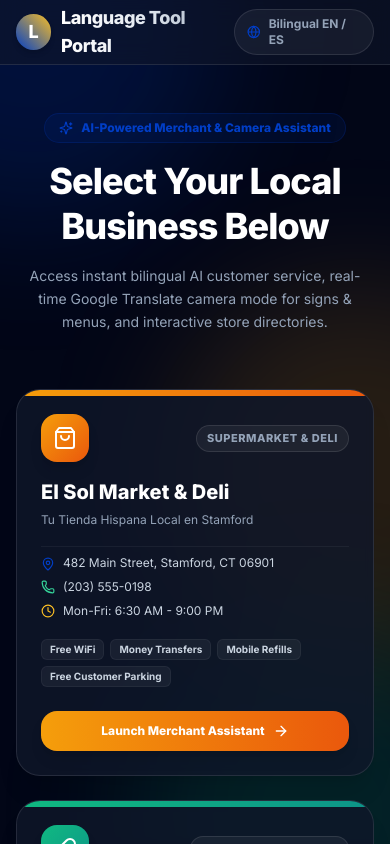
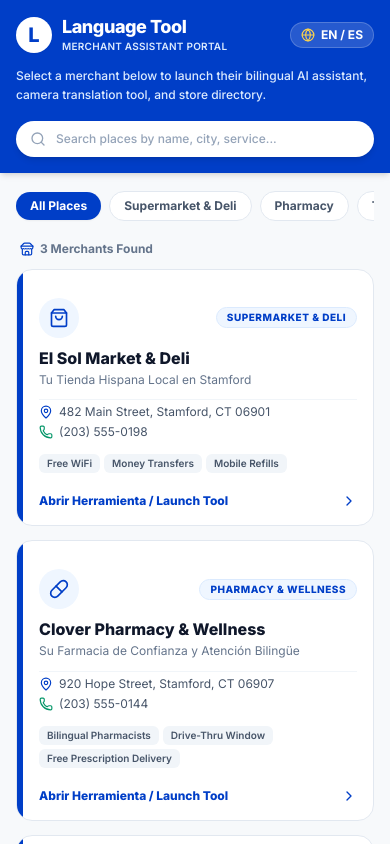
Before and after one commit to andmcm8/language-tool, a Next.js app: page / in a window 390 px wide. Shown: the top 844 px of the page. Built offline with nearby package versions, Linux system fonts and the light colour scheme.

Commit message:
Redesign homepage portal with mobile-first White & Royal Blue light theme, functional real-time search bar, category filter pills, and scalable grid layout

```diff
--- a/app/page.tsx
+++ b/app/page.tsx
@@ -1,27 +1,23 @@
-import React from "react";
+"use client";
+
+import React, { useState, useMemo } from "react";
 import Link from "next/link";
 import { getAllMerchants } from "@/lib/merchants";
 import {
   ShoppingBag,
   Pill,
   Wrench,
-  Camera,
-  MessageSquare,
-  Sparkles,
+  Search,
+  X,
   MapPin,
   Clock,
   Phone,
   ArrowRight,
-  ShieldCheck,
   Globe,
-  Zap,
+  Sparkles,
+  Store,
+  ChevronRight,
 } from "lucide-react";
-
-export const metadata = {
-  title: "Language Tool - Merchant Assistant & Translation Portal",
-  description:
-    "Select your local business to launch their bilingual AI assistant, Google Translate camera mode, and interactive product directory.",
-};
 
 const MERCHANT_ICONS: Record<string, any> = {
   elsol: ShoppingBag,
@@ -29,131 +25,206 @@
   "stamford-repairs": Wrench,
 };
 
-const MERCHANT_GRADIENTS: Record<string, string> = {
-  elsol: "from-amber-500 to-orange-600",
-  "clover-pharmacy": "from-emerald-500 to-teal-600",
-  "stamford-repairs": "from-blue-600 to-indigo-600",
+const MERCHANT_BADGES: Record<string, string> = {
+  elsol: "Supermarket & Deli",
+  "clover-pharmacy": "Pharmacy & Wellness",
+  "stamford-repairs": "Tech & Phone Repair",
 };
 
-const MERCHANT_BADGES: Record<string, string> = {
-  elsol: "Supermarket & Deli",
-  "clover-pharmacy": "Bilingual Pharmacy",
-  "stamford-repairs": "Device & Phone Repair",
-};
+const CATEGORIES = [
+  { id: "all", label: "All Places" },
+  { id: "supermarket", label: "Supermarket & Deli" },
+  { id: "pharmacy", label: "Pharmacy" },
+  { id: "repair", label: "Tech Repair" },
+];
 
 export default function HomePage() {
-  const merchants = getAllMerchants();
+  const allMerchants = useMemo(() => getAllMerchants(), []);
+  const [searchQuery, setSearchQuery] = useState("");
+  const [selectedCategory, setSelectedCategory] = useState("all");
+
+  /* ---------- Real-Time Filtering Logic ---------- */
+  const filteredMerchants = useMemo(() => {
+    return allMerchants.filter((m) => {
+      const id = m.storeInfo.id.toLowerCase();
+      const name = m.storeInfo.name.toLowerCase();
+      const tagline = m.storeInfo.tagline.toLowerCase();
+      const address = m.storeInfo.address.toLowerCase();
+      const badge = (MERCHANT_BADGES[id] || "").toLowerCase();
+      const amenities = (m.storeInfo.amenities || []).join(" ").toLowerCase();
+
+      const q = searchQuery.toLowerCase().trim();
+      const matchesSearch =
+        !q ||
+        name.includes(q) ||
+        tagline.includes(q) ||
+        address.includes(q) ||
+        badge.includes(q) ||
+        amenities.includes(q);
+
+      let matchesCategory = true;
+      if (selectedCategory === "supermarket") {
+        matchesCategory = id === "elsol" || badge.includes("supermarket");
+      } else if (selectedCategory === "pharmacy") {
+        matchesCategory = id === "clover-pharmacy" || badge.includes("pharmacy");
+      } else if (selectedCategory === "repair") {
+        matchesCategory = id === "stamford-repairs" || badge.includes("repair");
+      }
+
+      return matchesSearch && matchesCategory;
+    });
+  }, [allMerchants, searchQuery, selectedCategory]);
 
   return (
-    <main className="min-h-screen bg-slate-950 text-slate-100 font-sans selection:bg-primary selection:text-white">
-      {/* BACKGROUND GRADIENT DECORATION */}
-      <div className="fixed inset-0 pointer-events-none overflow-hidden">
-        <div className="absolute -top-40 -left-40 w-96 h-96 bg-primary/20 rounded-full blur-3xl" />
-        <div className="absolute top-1/3 -right-40 w-96 h-96 bg-amber-500/15 rounded-full blur-3xl" />
-        <div className="absolute -bottom-40 left-1/3 w-96 h-96 bg-emerald-500/15 rounded-full blur-3xl" />
+    <main className="min-h-screen bg-[#f7f9fb] text-slate-800 font-sans selection:bg-primary selection:text-white pb-20">
+      {/* ROYAL BLUE MOBILE-FIRST HEADER */}
+      <header className="bg-[#003ec7] text-white shadow-md">
+        <div className="max-w-md md:max-w-4xl mx-auto px-4 py-4 space-y-3">
+          {/* Top Title & Language Badge */}
+          <div className="flex items-center justify-between">
+            <div className="flex items-center gap-2.5">
+              <div className="w-9 h-9 rounded-xl bg-white text-[#003ec7] flex items-center justify-center shadow-sm font-black text-xl">
+                L
+              </div>
+              <div>
+                <h1 className="font-extrabold text-lg leading-tight text-white tracking-tight">
+                  Language Tool
+                </h1>
+                <p className="text-[10px] text-blue-100 font-semibold tracking-wide">
+                  MERCHANT ASSISTANT PORTAL
+                </p>
+              </div>
             </div>
 
-      {/* HEADER BAR */}
-      <header className="relative z-10 border-b border-white/10 bg-slate-900/60 backdrop-blur-md sticky top-0">
-        <div className="max-w-6xl mx-auto px-4 h-16 flex items-center justify-between">
-          <div className="flex items-center gap-2.5">
-            <div className="w-9 h-9 rounded-xl bg-gradient-to-tr from-primary to-amber-400 flex items-center justify-center text-white shadow-md font-black text-lg">
-              L
+            <div className="flex items-center gap-1.5 bg-white/15 text-white border border-white/20 px-2.5 py-1 rounded-full text-xs font-bold shadow-xs">
+              <Globe className="w-3.5 h-3.5 text-amber-300" />
+              <span>EN / ES</span>
             </div>
-            <span className="font-extrabold text-lg tracking-tight bg-gradient-to-r from-white via-slate-200 to-slate-400 bg-clip-text text-transparent">
-              Language Tool Portal
-            </span>
           </div>
 
-          <div className="flex items-center gap-2 text-xs font-bold text-slate-400 bg-white/5 border border-white/10 px-3 py-1.5 rounded-full">
-            <Globe className="w-3.5 h-3.5 text-primary" />
-            <span>Bilingual EN / ES</span>
+          {/* Subtitle Message */}
+          <p className="text-xs text-blue-100 font-medium leading-relaxed">
+            Select a merchant below to launch their bilingual AI assistant, camera translation tool, and store directory.
+          </p>
+
+          {/* FUNCTIONAL SEARCH INPUT BAR */}
+          <div className="relative pt-1">
+            <div className="relative flex items-center">
+              <Search className="absolute left-3.5 w-4 h-4 text-slate-400 pointer-events-none" />
+              <input
+                type="text"
+                value={searchQuery}
+                onChange={(e) => setSearchQuery(e.target.value)}
+                placeholder="Search places by name, city, service..."
+                className="w-full pl-10 pr-9 py-2.5 bg-white text-slate-900 rounded-xl text-xs font-medium placeholder:text-slate-400 focus:outline-none focus:ring-2 focus:ring-amber-400 shadow-md"
+              />
+              {searchQuery && (
+                <button
+                  onClick={() => setSearchQuery("")}
+                  className="absolute right-3 p-1 rounded-full text-slate-400 hover:text-slate-600"
+                >
+                  <X className="w-3.5 h-3.5" />
+                </button>
+              )}
+            </div>
           </div>
         </div>
       </header>
 
-      {/* HERO SECTION */}
-      <section className="relative z-10 max-w-4xl mx-auto px-4 pt-12 pb-8 text-center space-y-4">
-        <div className="inline-flex items-center gap-2 px-3.5 py-1.5 rounded-full bg-primary/10 border border-primary/20 text-primary text-xs font-extrabold shadow-xs">
-          <Sparkles className="w-3.5 h-3.5" />
-          <span>AI-Powered Merchant & Camera Assistant</span>
+      {/* CATEGORY FILTER PILLS */}
+      <section className="max-w-md md:max-w-4xl mx-auto px-4 pt-3.5 pb-2">
+        <div className="flex items-center gap-2 overflow-x-auto no-scrollbar py-1">
+          {CATEGORIES.map((cat) => (
+            <button
+              key={cat.id}
+              onClick={() => setSelectedCategory(cat.id)}
+              className={`px-3.5 py-1.5 rounded-full text-xs font-bold whitespace-nowrap transition-all shadow-2xs ${
+                selectedCategory === cat.id
+                  ? "bg-[#003ec7] text-white shadow-sm"
+                  : "bg-white text-slate-600 border border-slate-200 hover:bg-slate-100"
+              }`}
+            >
+              {cat.label}
+            </button>
+          ))}
+        </div>
+      </section>
+
+      {/* MERCHANT RESULTS COUNT & GRID */}
+      <section className="max-w-md md:max-w-4xl mx-auto px-4 pt-2">
+        <div className="flex items-center justify-between text-xs font-bold text-slate-500 mb-3 px-1">
+          <div className="flex items-center gap-1.5">
+            <Store className="w-3.5 h-3.5 text-[#003ec7]" />
+            <span>
+              {filteredMerchants.length}{" "}
+              {filteredMerchants.length === 1 ? "Merchant" : "Merchants"} Found
+            </span>
+          </div>
+          {searchQuery && (
+            <span className="text-slate-400 font-medium truncate max-w-[140px]">
+              "{searchQuery}"
+            </span>
+          )}
         </div>
 
-        <h1 className="text-4xl md:text-5xl font-black tracking-tight text-white leading-tight">
-          Select Your Local Business Below
-        </h1>
-
-        <p className="text-slate-400 text-sm md:text-base max-w-2xl mx-auto leading-relaxed">
-          Access instant bilingual AI customer service, real-time Google Translate camera mode for signs & menus, and interactive store directories.
-        </p>
-      </section>
-
-      {/* MERCHANT STORE CARDS GRID */}
-      <section className="relative z-10 max-w-6xl mx-auto px-4 py-6">
-        <div className="grid grid-cols-1 md:grid-cols-3 gap-6">
-          {merchants.map((merchant) => {
+        {/* NEAT MOBILE-FIRST GRID (1-col mobile, 2-col tablet/desktop) */}
+        {filteredMerchants.length > 0 ? (
+          <div className="grid grid-cols-1 sm:grid-cols-2 gap-3.5">
+            {filteredMerchants.map((merchant) => {
               const id = merchant.storeInfo.id;
               const Icon = MERCHANT_ICONS[id] || ShoppingBag;
-            const gradient = MERCHANT_GRADIENTS[id] || "from-primary to-blue-600";
-            const categoryBadge = MERCHANT_BADGES[id] || "Local Business";
+              const badgeText = MERCHANT_BADGES[id] || "Local Business";
 
               return (
-              <div
+                <Link
                   key={id}
-                className="group relative bg-slate-900/80 border border-white/10 hover:border-white/25 rounded-3xl p-6 flex flex-col justify-between transition-all duration-300 hover:-translate-y-1 shadow-xl hover:shadow-2xl overflow-hidden backdrop-blur-sm"
+                  href={`/${id}`}
+                  className="group bg-white rounded-2xl p-4 border border-slate-200 hover:border-[#003ec7]/40 shadow-xs hover:shadow-md transition-all flex flex-col justify-between space-y-3 relative overflow-hidden"
                 >
-                {/* Top Ambient Glow */}
-                <div
-                  className={`absolute top-0 inset-x-0 h-1.5 bg-gradient-to-r ${gradient}`}
-                />
+                  {/* Left Accent Stripe */}
+                  <div className="absolute left-0 top-0 bottom-0 w-1.5 bg-[#003ec7]" />
 
-                <div className="space-y-4">
-                  {/* Category & Icon */}
+                  <div className="space-y-2.5 pl-1.5">
+                    {/* Header: Icon + Badge */}
                     <div className="flex items-center justify-between">
-                    <div
-                      className={`w-12 h-12 rounded-2xl bg-gradient-to-br ${gradient} flex items-center justify-center text-white shadow-lg group-hover:scale-110 transition-transform`}
-                    >
-                      <Icon className="w-6 h-6" />
+                      <div className="w-10 h-10 rounded-xl bg-blue-50 text-[#003ec7] flex items-center justify-center shadow-2xs group-hover:bg-[#003ec7] group-hover:text-white transition-colors">
+                        <Icon className="w-5 h-5" />
                       </div>
-                    <span className="text-[11px] font-extrabold uppercase tracking-wider text-slate-400 bg-white/5 border border-white/10 px-2.5 py-1 rounded-full">
-                      {categoryBadge}
+
+                      <span className="text-[10px] font-extrabold uppercase tracking-wider text-[#003ec7] bg-blue-50 px-2.5 py-0.5 rounded-full border border-blue-100">
+                        {badgeText}
                       </span>
                     </div>
 
-                  {/* Name & Tagline */}
+                    {/* Merchant Name & Tagline */}
                     <div>
-                    <h2 className="text-xl font-black text-white group-hover:text-amber-400 transition-colors">
+                      <h2 className="text-base font-extrabold text-slate-900 group-hover:text-[#003ec7] transition-colors leading-tight">
                         {merchant.storeInfo.name}
                       </h2>
-                    <p className="text-xs text-slate-400 mt-1 line-clamp-2 leading-relaxed">
+                      <p className="text-xs text-slate-500 mt-0.5 line-clamp-2 leading-relaxed">
                         {merchant.storeInfo.tagline}
                       </p>
                     </div>
 
-                  {/* Store Details */}
-                  <div className="space-y-2 pt-2 text-xs text-slate-300 border-t border-white/5">
-                    <div className="flex items-start gap-2">
-                      <MapPin className="w-3.5 h-3.5 text-primary shrink-0 mt-0.5" />
+                    {/* Address & Phone Details */}
+                    <div className="space-y-1 text-xs text-slate-600 pt-1 border-t border-slate-100">
+                      <div className="flex items-center gap-1.5 truncate">
+                        <MapPin className="w-3.5 h-3.5 text-[#003ec7] shrink-0" />
                         <span className="truncate">{merchant.storeInfo.address}</span>
                       </div>
 
-                    <div className="flex items-center gap-2">
-                      <Phone className="w-3.5 h-3.5 text-emerald-400 shrink-0" />
+                      <div className="flex items-center gap-1.5">
+                        <Phone className="w-3.5 h-3.5 text-emerald-600 shrink-0" />
                         <span>{merchant.storeInfo.phone}</span>
-                    </div>
-
-                    <div className="flex items-center gap-2">
-                      <Clock className="w-3.5 h-3.5 text-amber-400 shrink-0" />
-                      <span>Mon-Fri: {merchant.storeInfo.hours.monday_friday}</span>
                       </div>
                     </div>
 
-                  {/* Amenities Badges */}
-                  <div className="flex flex-wrap gap-1.5 pt-1">
-                    {merchant.storeInfo.amenities?.map((item, idx) => (
+                    {/* Amenities Tags */}
+                    <div className="flex flex-wrap gap-1 pt-1">
+                      {merchant.storeInfo.amenities?.slice(0, 3).map((item, idx) => (
                         <span
                           key={idx}
-                        className="text-[10px] font-bold text-slate-300 bg-white/5 px-2 py-0.5 rounded-md border border-white/5"
+                          className="text-[10px] font-semibold text-slate-600 bg-slate-100 px-2 py-0.5 rounded-md"
                         >
                           {item}
                         </span>
@@ -161,67 +232,40 @@
                     </div>
                   </div>
 
-                {/* Launch Button Link */}
-                <div className="pt-6">
-                  <Link
-                    href={`/${id}`}
-                    className={`w-full py-3 px-4 rounded-2xl bg-gradient-to-r ${gradient} text-white font-extrabold text-xs flex items-center justify-center gap-2 shadow-lg hover:brightness-110 transition-all group-hover:gap-3`}
-                  >
-                    <span>Launch Merchant Assistant</span>
-                    <ArrowRight className="w-4 h-4" />
+                  {/* Launch Action Bar */}
+                  <div className="pt-2 pl-1.5 flex items-center justify-between text-xs font-extrabold text-[#003ec7] group-hover:translate-x-0.5 transition-transform">
+                    <span>Abrir Herramienta / Launch Tool</span>
+                    <ChevronRight className="w-4 h-4 text-[#003ec7]" />
+                  </div>
                 </Link>
-                </div>
-              </div>
               );
             })}
           </div>
-      </section>
-
-      {/* PORTAL FEATURES HIGHLIGHT */}
-      <section className="relative z-10 max-w-5xl mx-auto px-4 py-12 border-t border-white/10 mt-8">
-        <div className="text-center space-y-2 mb-10">
-          <h2 className="text-2xl font-black text-white">Included Features</h2>
-          <p className="text-slate-400 text-xs md:text-sm">
-            Everything designed for fast, seamless bilingual commerce & communication.
+        ) : (
+          <div className="bg-white rounded-2xl p-8 text-center space-y-3 border border-slate-200 my-4 shadow-xs">
+            <Store className="w-10 h-10 text-slate-300 mx-auto" />
+            <h3 className="font-extrabold text-slate-800 text-sm">
+              No Merchants Match Your Search
+            </h3>
+            <p className="text-xs text-slate-500 max-w-xs mx-auto">
+              Try searching for "El Sol", "Pharmacy", "Stamford", or click "All Places" above.
             </p>
+            <button
+              onClick={() => {
+                setSearchQuery("");
+                setSelectedCategory("all");
+              }}
+              className="px-4 py-2 rounded-xl bg-[#003ec7] text-white font-extrabold text-xs shadow-sm hover:brightness-110 transition-all"
+            >
+              Clear Search & Show All
+            </button>
           </div>
-
-        <div className="grid grid-cols-1 md:grid-cols-3 gap-6">
-          <div className="bg-slate-900/50 border border-white/10 rounded-2xl p-5 space-y-3">
-            <div className="w-10 h-10 rounded-xl bg-primary/20 text-primary flex items-center justify-center">
-              <Camera className="w-5 h-5" />
-            </div>
-            <h3 className="font-extrabold text-sm text-white">Google Translate Camera</h3>
-            <p className="text-xs text-slate-400 leading-relaxed">
-              Real-time paint-over OCR translation for store signs, menus, handwritten notes, and receipts.
-            </p>
-          </div>
-
-          <div className="bg-slate-900/50 border border-white/10 rounded-2xl p-5 space-y-3">
-            <div className="w-10 h-10 rounded-xl bg-emerald-500/20 text-emerald-400 flex items-center justify-center">
-              <MessageSquare className="w-5 h-5" />
-            </div>
-            <h3 className="font-extrabold text-sm text-white">Bilingual AI Assistant</h3>
-            <p className="text-xs text-slate-400 leading-relaxed">
-              Instant answers about store specials, payment methods (EBT/Cash), return policies, and hours.
-            </p>
-          </div>
-
-          <div className="bg-slate-900/50 border border-white/10 rounded-2xl p-5 space-y-3">
-            <div className="w-10 h-10 rounded-xl bg-amber-500/20 text-amber-400 flex items-center justify-center">
-              <Zap className="w-5 h-5" />
-            </div>
-            <h3 className="font-extrabold text-sm text-white">Interactive Directory</h3>
-            <p className="text-xs text-slate-400 leading-relaxed">
-              Browse products, prices, and services with 1-tap translation and search filters.
-            </p>
-          </div>
-        </div>
+        )}
       </section>
 
       {/* FOOTER */}
-      <footer className="relative z-10 border-t border-white/10 py-6 text-center text-xs text-slate-500">
-        <p>© {new Date().getFullYear()} Language Tool • Multi-Merchant Bilingual Assistant Portal</p>
+      <footer className="max-w-md md:max-w-4xl mx-auto px-4 pt-10 text-center text-xs text-slate-400">
+        <p>© {new Date().getFullYear()} Language Tool • Multi-Merchant Bilingual Assistant</p>
       </footer>
     </main>
   );
```
Lines whose indentation alone changed are shown as unchanged.
